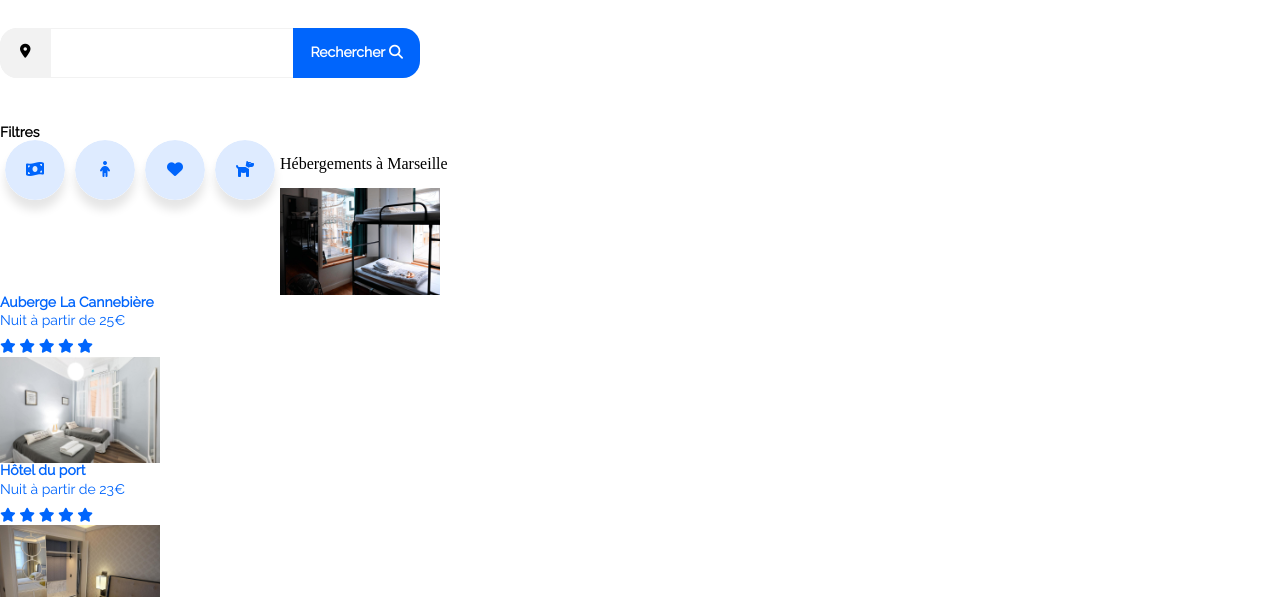
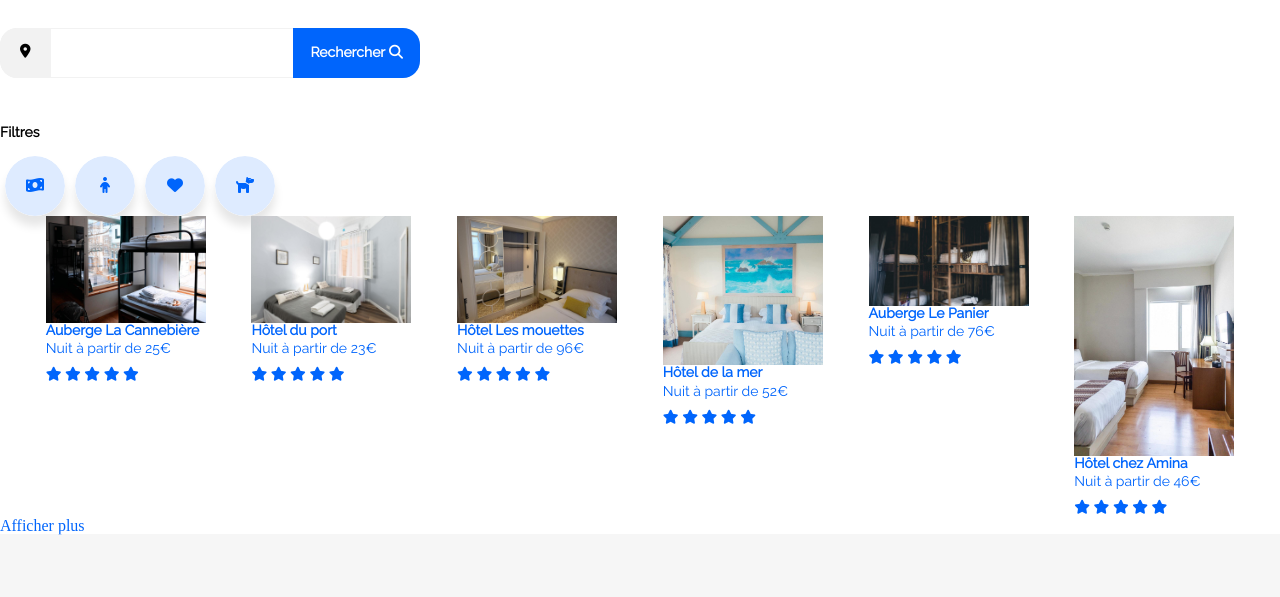
Before and after one commit to nitrobanko/projet_2, a plain HTML site: page index.html in a window 1280 px wide. Shown: the part 156-753 px from the top of the page. Drawn offline with Linux system fonts and the light colour scheme.

Commit message:
index.html

```diff
--- a/index.html
+++ b/index.html
@@ -53,6 +53,7 @@
        </div>
        <br>
 <h3>Filtres</h3>
+<br>
  <div class="wrapper">
          <div class="button">
             <div class="icon">
@@ -83,10 +84,9 @@
 
  <br>
 
-      <section id="hebergements" class="results__accomodation results-section results-section--background-plain">
-      <div class="marseille">
-<h2>Hébergements à Marseille</h2>
-      </div>
+      <section id="hebergements" class="box">
+
+
 
 <br>
         <div class="articles-container">
--- a/style.css
+++ b/style.css
@@ -381,13 +381,16 @@ nput[type="search" i] {
   transition: all 250ms cubic-bezier(0.4, 0, 0.2, 1) 0ms;
 }
 
-.marseille {
+.articles-container {
   display: flex;
-  justify-content: left;
+  justify-content: space-evenly;
   align-items: flex-start;
+  flex-direction: row;
+  flex-wrap: wrap;
+  width: 100%;
 }
 
-.hebergements {
+/*
   background-color: white;
   padding: 0.375rem;
   border-radius: 1.25rem;
@@ -396,4 +399,6 @@ nput[type="search" i] {
   cursor: pointer;
   box-sizing: border-box;
   height: 100%;
-}
+
+
+*/
```
